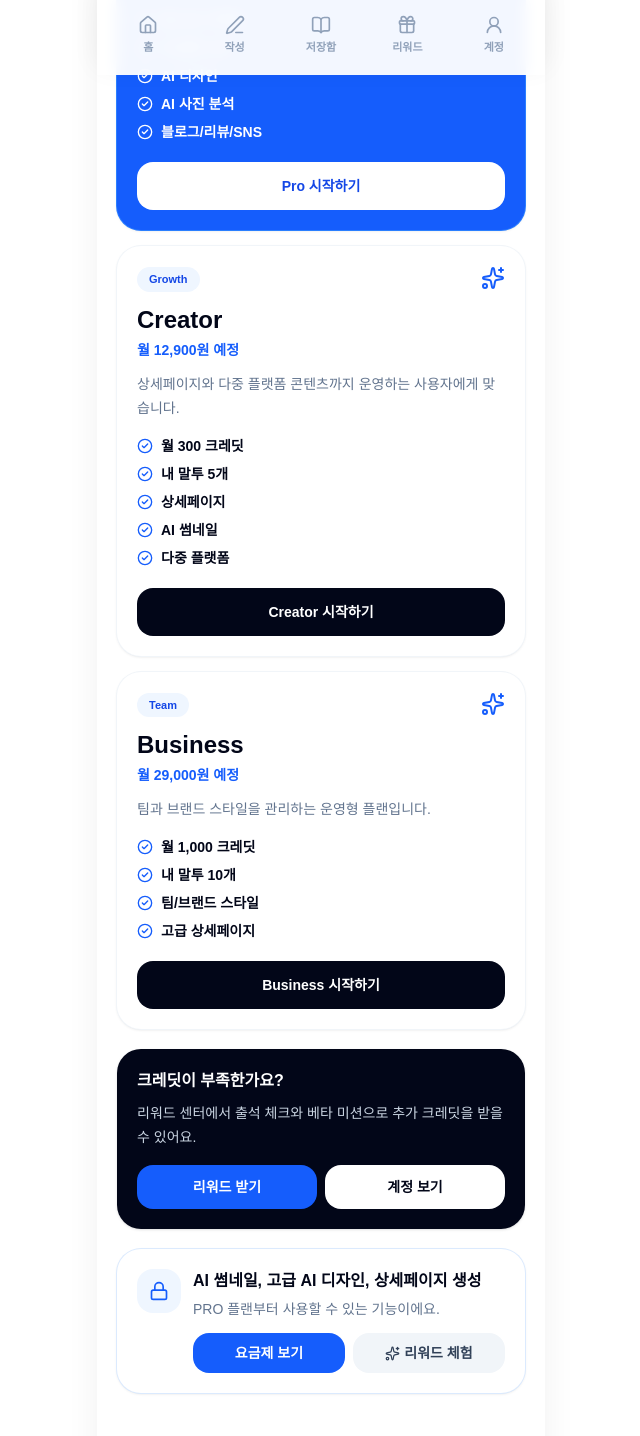
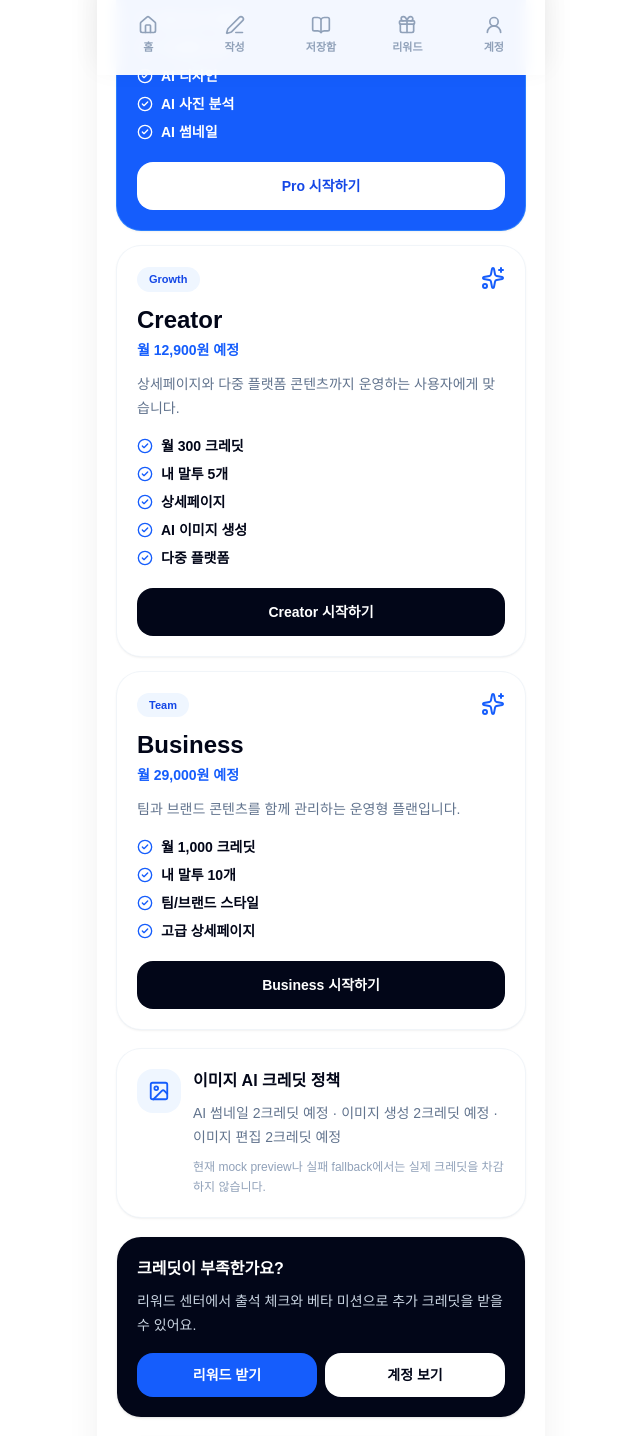
Before and after one commit to mykim2732/tripwriter, a Next.js app: page /pricing in a window 1280 px wide. Shown: the part 725-2161 px from the top of the page, without its empty margins (319-959 px from the left). Built offline with nearby package versions, Linux system fonts and the light colour scheme.

Commit message:
Sprint 139 add image credit policy

```diff
--- a/app/pricing/page.tsx
+++ b/app/pricing/page.tsx
@@ -1,10 +1,11 @@
 "use client";
 
 import Link from "next/link";
-import { CheckCircle2, Sparkles } from "lucide-react";
+import { CheckCircle2, ImageIcon, Sparkles } from "lucide-react";
 import { useState } from "react";
 import { FeatureGate } from "@/components/FeatureGate";
 import { PageShell } from "@/components/PageShell";
+import { getImageCreditPolicyText } from "@/lib/image-credit-policy";
 
 const pricingPlans = [
   {
@@ -19,7 +20,7 @@ const pricingPlans = [
     price: "월 6,900원 예정",
     badge: "Popular",
     description: "블로그, 리뷰, SNS 콘텐츠를 꾸준히 만드는 크리에이터용 플랜입니다.",
-    features: ["월 100 크레딧", "내 말투 3개", "AI 디자인", "AI 사진 분석", "블로그/리뷰/SNS"],
+    features: ["월 100 크레딧", "내 말투 3개", "AI 디자인", "AI 사진 분석", "AI 썸네일"],
     featured: true,
   },
   {
@@ -27,13 +28,13 @@ const pricingPlans = [
     price: "월 12,900원 예정",
     badge: "Growth",
     description: "상세페이지와 다중 플랫폼 콘텐츠까지 운영하는 사용자에게 맞습니다.",
-    features: ["월 300 크레딧", "내 말투 5개", "상세페이지", "AI 썸네일", "다중 플랫폼"],
+    features: ["월 300 크레딧", "내 말투 5개", "상세페이지", "AI 이미지 생성", "다중 플랫폼"],
   },
   {
     name: "Business",
     price: "월 29,000원 예정",
     badge: "Team",
-    description: "팀과 브랜드 스타일을 관리하는 운영형 플랜입니다.",
+    description: "팀과 브랜드 콘텐츠를 함께 관리하는 운영형 플랜입니다.",
     features: ["월 1,000 크레딧", "내 말투 10개", "팀/브랜드 스타일", "고급 상세페이지"],
   },
 ];
@@ -68,7 +69,7 @@ export default function PricingPage() {
           <p className="text-sm font-bold text-blue-600">Posty AI Pricing</p>
           <h1 className="mt-2 text-3xl font-black tracking-normal text-slate-950">요금제</h1>
           <p className="mt-2 text-sm leading-6 text-slate-500">
-            베타 기간에는 결제 없이 핵심 기능을 테스트할 수 있어요. 결제 기능은 곧 연결됩니다.
+            베타 기간에는 결제 없이 핵심 기능을 테스트할 수 있어요. 결제 기능은 곧 연결합니다.
           </p>
         </div>
 
@@ -99,6 +100,19 @@ export default function PricingPage() {
           ))}
         </div>
 
+        <div className="mt-5 rounded-3xl bg-white p-5 shadow-sm ring-1 ring-slate-100">
+          <div className="flex items-start gap-3">
+            <div className="flex h-11 w-11 shrink-0 items-center justify-center rounded-2xl bg-blue-50 text-blue-600">
+              <ImageIcon size={22} aria-hidden="true" />
+            </div>
+            <div>
+              <h2 className="text-base font-black text-slate-950">이미지 AI 크레딧 정책</h2>
+              <p className="mt-2 text-sm leading-6 text-slate-500">{getImageCreditPolicyText()}</p>
+              <p className="mt-2 text-xs leading-5 text-slate-400">현재 mock preview나 실패 fallback에서는 실제 크레딧을 차감하지 않습니다.</p>
+            </div>
+          </div>
+        </div>
+
         <div className="mt-5 rounded-3xl bg-slate-950 p-5 text-white shadow-sm">
           <h2 className="text-base font-black">크레딧이 부족한가요?</h2>
           <p className="mt-2 text-sm leading-6 text-slate-300">리워드 센터에서 출석 체크와 베타 미션으로 추가 크레딧을 받을 수 있어요.</p>
--- a/app/rewards/page.tsx
+++ b/app/rewards/page.tsx
@@ -8,6 +8,7 @@ import { LoadingCard } from "@/components/LoadingCard";
 import { PageShell } from "@/components/PageShell";
 import { AdSlot } from "@/components/AdSlot";
 import { browserSupabase } from "@/lib/supabase";
+import { getImageCreditPolicyText } from "@/lib/image-credit-policy";
 import { POINTS_PER_CREDIT, canClaimReward, claimReward, getRewardSummary, getTodayRewardPoints, rewardDefinitions, type RewardAction } from "@/lib/rewards";
 import type { CreditLog, Profile } from "@/lib/credits";
 
@@ -153,6 +154,7 @@ export default function RewardsPage() {
               <h2 className="text-base font-black text-slate-950">포인트를 크레딧으로 전환</h2>
               <p className="mt-2 text-sm leading-6 text-slate-500">4포인트를 모으면 1크레딧으로 전환하는 구조를 준비 중이에요.</p>
               <div className="mt-4 rounded-2xl bg-blue-50 px-4 py-3 text-sm font-black text-blue-700">오늘 적립 포인트: {todayPoints}P · 전환 가능 예상: {Math.floor(todayPoints / POINTS_PER_CREDIT)}크레딧</div>
+              <p className="mt-3 rounded-2xl bg-slate-50 px-4 py-3 text-xs font-bold leading-5 text-slate-500">{getImageCreditPolicyText()}</p>
               <button type="button" disabled className="mt-4 min-h-11 w-full cursor-not-allowed rounded-2xl bg-slate-100 px-4 text-sm font-black text-slate-400">전환 기능 준비 중</button>
             </article>
             <div className="grid gap-3">
--- a/components/CreditEmptyCard.tsx
+++ b/components/CreditEmptyCard.tsx
@@ -1,5 +1,6 @@
 import Link from "next/link";
 import { Gift, Sparkles } from "lucide-react";
+import { getImageCreditPolicyText } from "@/lib/image-credit-policy";
 
 export function CreditEmptyCard({ message = "AI credits are not enough for this action." }: { message?: string }) {
   return (
@@ -11,6 +12,7 @@ export function CreditEmptyCard({ message = "AI credits are not enough for this
         <div className="min-w-0 flex-1">
           <h2 className="text-base font-black text-slate-950">크레딧이 부족해요</h2>
           <p className="mt-1 text-sm leading-6 text-slate-500">{message}</p>
+          <p className="mt-2 text-xs leading-5 text-slate-400">{getImageCreditPolicyText()}</p>
         </div>
       </div>
       <div className="mt-4 grid grid-cols-2 gap-2">
--- a/lib/image-ai.ts
+++ b/lib/image-ai.ts
@@ -1,4 +1,5 @@
 import OpenAI, { toFile } from "openai";
+import { IMAGE_CREDIT_COSTS } from "@/lib/image-credit-policy";
 
 export type ImageAiStyle = "minimal" | "diary" | "review" | "detail";
 
@@ -16,13 +17,18 @@ export type ImageAiResult = {
   revisedPrompt?: string;
   message: string;
   preservesOriginal: true;
+  creditPolicy: {
+    plannedCost: number;
+    charged: boolean;
+    note: string;
+  };
 };
 
 const IMAGE_MODEL = "gpt-image-1";
 
 export async function generateImageAsset(input: ImageAiRequest): Promise<ImageAiResult> {
   const prompt = buildPrompt(input);
-  if (!process.env.OPENAI_API_KEY) return mockImageResult("OPENAI_API_KEY가 없어 mock preview만 제공합니다.", prompt);
+  if (!process.env.OPENAI_API_KEY) return mockImageResult("OPENAI_API_KEY가 없어 mock preview만 제공합니다.", prompt, IMAGE_CREDIT_COSTS.imageGenerate);
 
   try {
     const client = new OpenAI({ apiKey: process.env.OPENAI_API_KEY });
@@ -42,16 +48,17 @@ export async function generateImageAsset(input: ImageAiRequest): Promise<ImageAi
       revisedPrompt: image?.revised_prompt || prompt,
       message: "새 이미지 후보를 생성했어요. 원본 사진은 변경하지 않았습니다.",
       preservesOriginal: true,
+      creditPolicy: billedPolicy(IMAGE_CREDIT_COSTS.imageGenerate),
     };
   } catch (error) {
-    return mockImageResult(error instanceof Error ? error.message : "이미지 생성에 실패해 mock preview를 제공합니다.", prompt);
+    return mockImageResult(error instanceof Error ? error.message : "이미지 생성에 실패해 mock preview를 제공합니다.", prompt, IMAGE_CREDIT_COSTS.imageGenerate);
   }
 }
 
 export async function editImageAsset(input: ImageAiRequest): Promise<ImageAiResult> {
   const prompt = buildPrompt(input);
-  if (!input.sourceImageDataUrl) return mockImageResult("수정할 원본 이미지 data URL이 없어 mock edit preview만 제공합니다.", prompt);
-  if (!process.env.OPENAI_API_KEY) return mockImageResult("OPENAI_API_KEY가 없어 mock edit preview만 제공합니다.", prompt);
+  if (!input.sourceImageDataUrl) return mockImageResult("수정할 원본 이미지 data URL이 없어 mock edit preview만 제공합니다.", prompt, IMAGE_CREDIT_COSTS.imageEdit);
+  if (!process.env.OPENAI_API_KEY) return mockImageResult("OPENAI_API_KEY가 없어 mock edit preview만 제공합니다.", prompt, IMAGE_CREDIT_COSTS.imageEdit);
 
   try {
     const client = new OpenAI({ apiKey: process.env.OPENAI_API_KEY });
@@ -73,9 +80,10 @@ export async function editImageAsset(input: ImageAiRequest): Promise<ImageAiResu
       revisedPrompt: image?.revised_prompt || prompt,
       message: "새 편집 이미지 후보를 생성했어요. 원본 사진은 변경하지 않았습니다.",
       preservesOriginal: true,
+      creditPolicy: billedPolicy(IMAGE_CREDIT_COSTS.imageEdit),
     };
   } catch (error) {
-    return mockImageResult(error instanceof Error ? error.message : "이미지 수정에 실패해 mock preview를 제공합니다.", prompt);
+    return mockImageResult(error instanceof Error ? error.message : "이미지 수정에 실패해 mock preview를 제공합니다.", prompt, IMAGE_CREDIT_COSTS.imageEdit);
   }
 }
 
@@ -90,12 +98,25 @@ function buildPrompt(input: ImageAiRequest) {
   ].join("\n");
 }
 
-function mockImageResult(message: string, prompt: string): ImageAiResult {
+function mockImageResult(message: string, prompt: string, plannedCost: number): ImageAiResult {
   return {
     mode: "mock",
     revisedPrompt: prompt,
     message,
     preservesOriginal: true,
+    creditPolicy: {
+      plannedCost,
+      charged: false,
+      note: "mock 상태에서는 이미지 AI 크레딧을 차감하지 않습니다.",
+    },
+  };
+}
+
+function billedPolicy(plannedCost: number) {
+  return {
+    plannedCost,
+    charged: false,
+    note: "이미지 AI 크레딧 차감 정책은 준비됐으며 실제 차감 연결은 다음 단계에서 적용합니다.",
   };
 }
 
--- /dev/null
+++ b/lib/image-credit-policy.ts
@@ -0,0 +1,9 @@
+export const IMAGE_CREDIT_COSTS = {
+  thumbnail: 2,
+  imageGenerate: 2,
+  imageEdit: 2,
+} as const;
+
+export function getImageCreditPolicyText() {
+  return `AI 썸네일 ${IMAGE_CREDIT_COSTS.thumbnail}크레딧 예정 · 이미지 생성 ${IMAGE_CREDIT_COSTS.imageGenerate}크레딧 예정 · 이미지 편집 ${IMAGE_CREDIT_COSTS.imageEdit}크레딧 예정`;
+}
```
